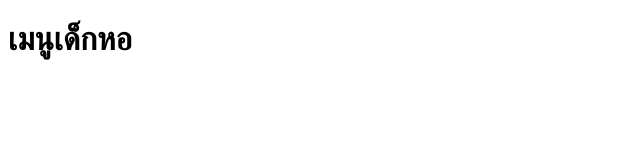
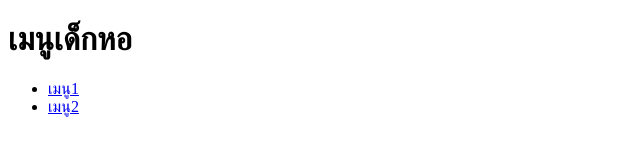
Before and after one commit to MrZCrocodile/dormfood, a plain HTML site: page index.html in a window 1280 px wide. Shown: the full height of the page, 0-640 px from the left. Drawn offline with Linux system fonts and the light colour scheme.

Commit message:
add menu2

```diff
--- a/index.html
+++ b/index.html
@@ -7,5 +7,13 @@
 </head>
 <body>
     <h1>เมนูเด็กหอ</h1>
+    <ul>
+        <li>
+            <a href="menu1.html">เมนู1</a>
+        </li>
+        <li>
+            <a href="menu2.html">เมนู2</a>
+        </li>
+    </ul>
 </body>
 </html>
```
Also changed, not shown: menu2.html (added, +12 -0 lines).
